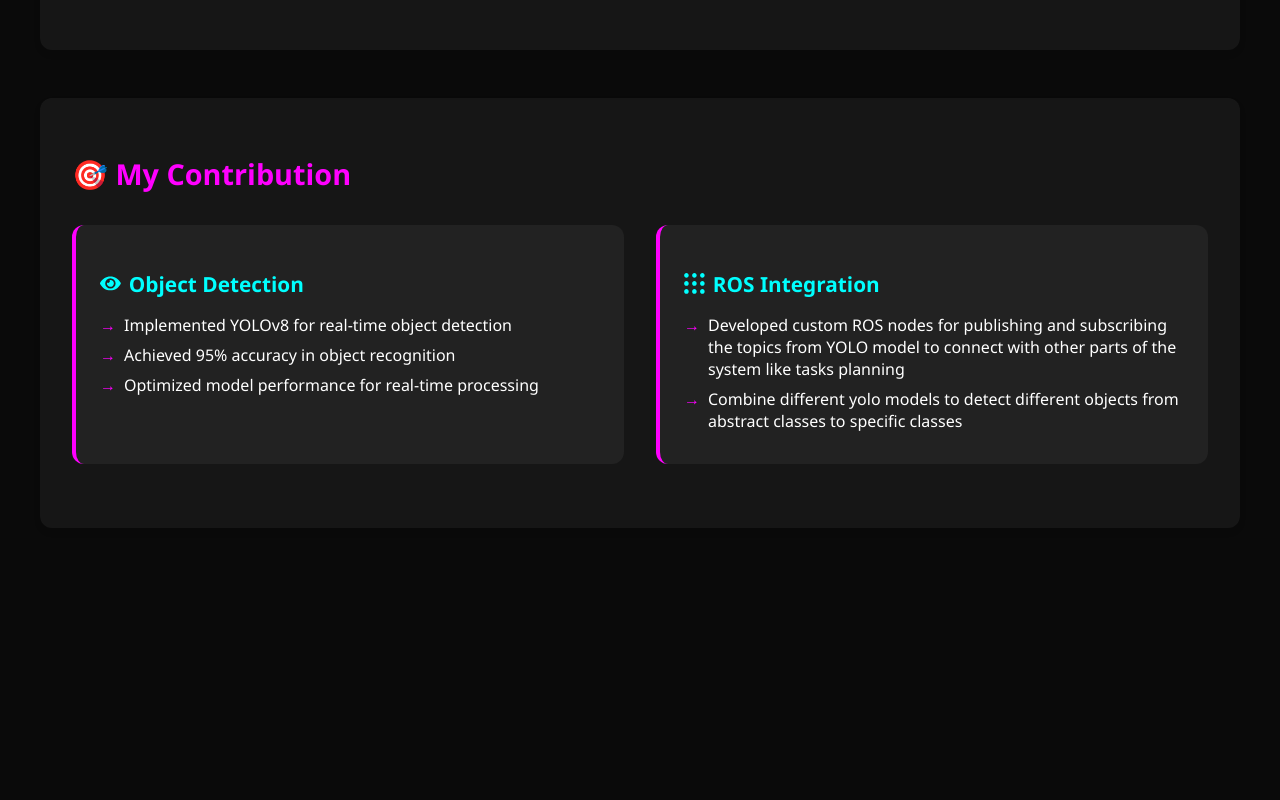
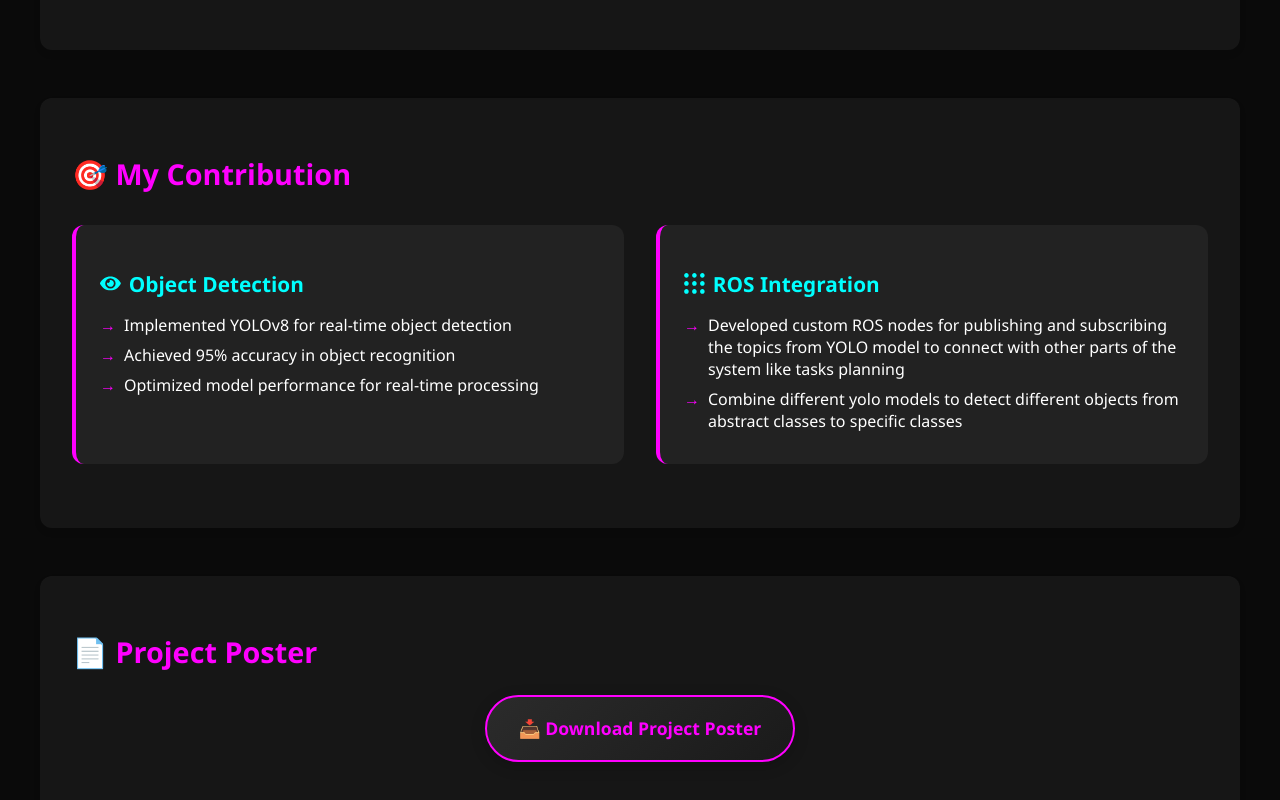
Before and after one commit to JeppesenZheng/JeppesenZheng.github.io, a React (Create React App) app: page /project/HSRProject in a window 1280 px wide. Shown: the part 2575-3375 px from the top of the page. Before the commit the page ends 3183 px from the top, so only its background shows below. Built offline with nearby package versions, Linux system fonts and the light colour scheme.

Commit message:
Added HSR's project poster

```diff
--- a/src/components/projects/HSRProject.tsx
+++ b/src/components/projects/HSRProject.tsx
@@ -123,6 +123,21 @@ function HSRProject() {
           </S.ContributionGrid>
         </S.Section>
 
+        <S.Section>
+          <S.SectionTitle>
+            📄 Project Poster
+          </S.SectionTitle>
+          <S.Content style={{ textAlign: 'center' }}>
+            <S.DownloadButton
+              href="/pdfs/blinky.pdf"
+              download
+              style={{ backgroundColor: '#4CAF50' }}
+            >
+              📥 Download Project Poster
+            </S.DownloadButton>
+          </S.Content>
+        </S.Section>
+
         {/* <S.GitHubSection>
           <S.SectionTitle>
             <FaGithub />
--- a/src/styles/ProjectStyles.ts
+++ b/src/styles/ProjectStyles.ts
@@ -244,3 +244,10 @@ export const BackButton = styled(Link)`
     font-size: 1.2rem;
   }
 `;
+
+export const DownloadButton = styled(GitHubButton)`
+  background-color: #4CAF50;
+  &:hover {
+    background-color: #45a049;
+  }
+`;
```
Also changed, not shown: 1 other file (tests, documents, lock files or other folders).
